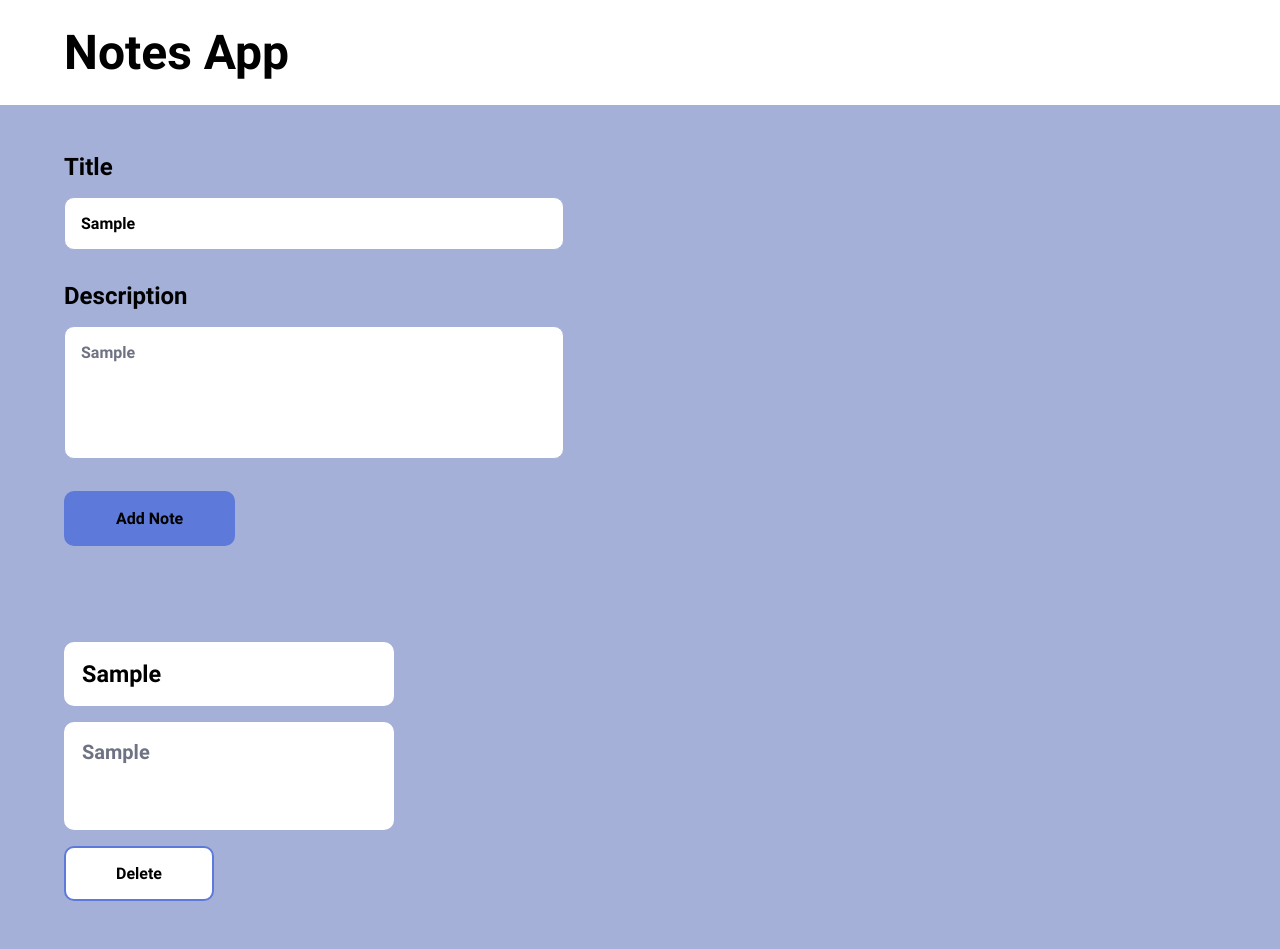
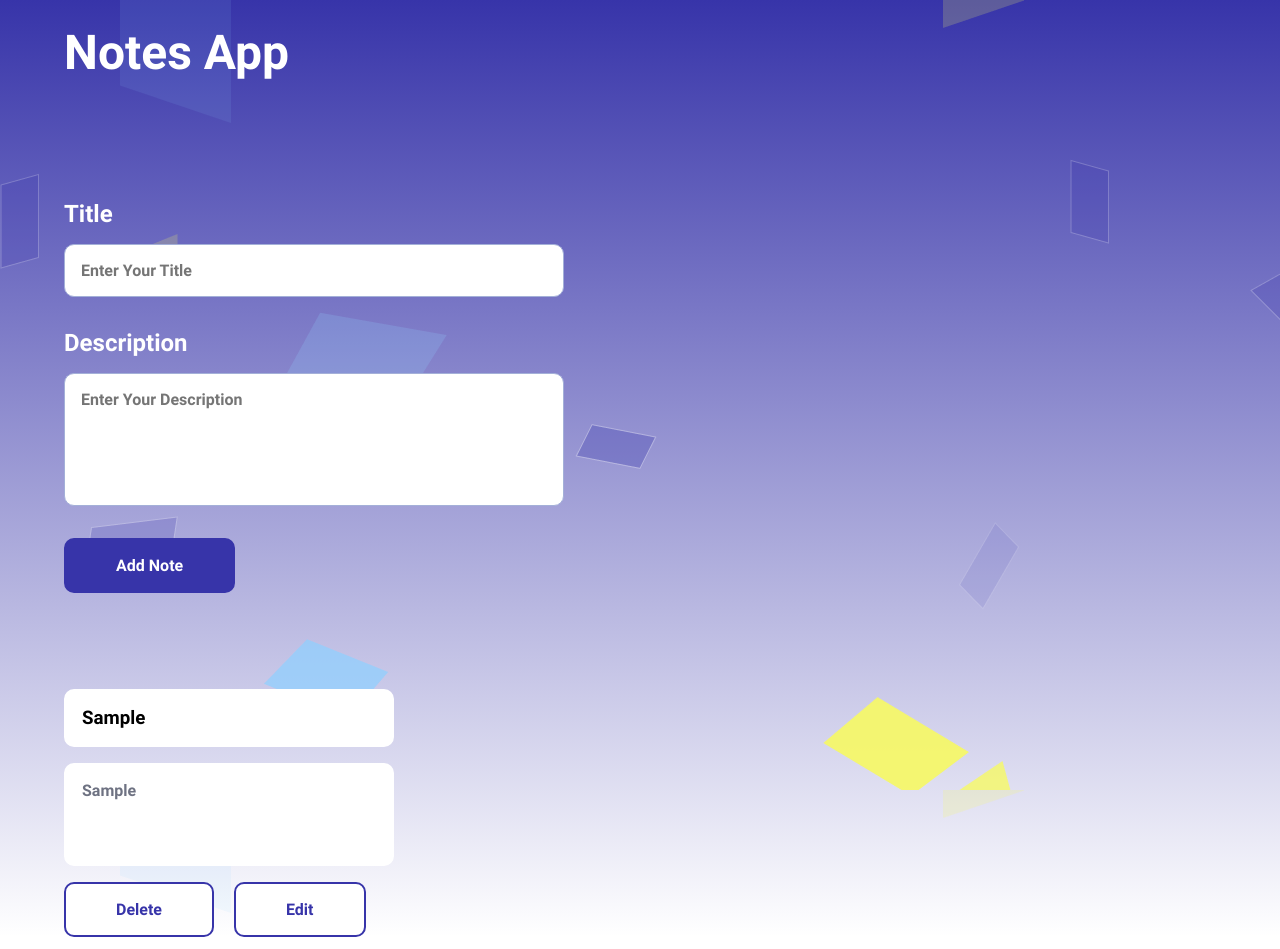
Before and after one commit to sandraNimeshajm/notes-app, a website built with webpack: page index.html in a window 1280 px wide. Both pictures are taken after typing "Sample", "Sample" into the empty fields and a click on the button "Add Note". Built offline with nearby package versions, Linux system fonts and the light colour scheme.

Commit message:
edit btn added

```diff
--- a/index.html
+++ b/index.html
@@ -8,7 +8,7 @@
     <link rel="stylesheet" href="./dist/style.css" />
   </head>
   <body>
-    <header class="header">
+    <header class="header | js-header">
       <div class="header__wrapper wrapper">
         <div class="header__logo">Notes App</div>
       </div>
--- a/src/scss/base/base.scss
+++ b/src/scss/base/base.scss
@@ -16,7 +16,7 @@
   @extend .roboto-16-normal;
   background-color: transparent;
   border: 2px solid transparent;
-  color: $black;
+  color: $white;
   border-radius: 10px;
   padding: 16px 50px;
   transition: background-color 0.3s, border 0.3s, color 0.3s;
--- a/src/scss/base/reset.scss
+++ b/src/scss/base/reset.scss
@@ -25,7 +25,22 @@ html {
 
 body {
   @extend .roboto-16-normal;
-  background-color: $main;
+  color: $white;
+  background: linear-gradient(180deg, $purple 0%, rgba(55, 52, 169, 0) 100%);
+  background-position: center;
+  background-repeat: no-repeat;
+  background-size: cover;
+  position: relative;
+
+  &::after {
+    content: "";
+    position: absolute;
+    top: 0;
+    left: 0;
+    width: 100%;
+    height: 100%;
+    background-image: url("/src/images/banner.png");
+  }
 }
 
 a {
--- a/src/scss/base/variables.scss
+++ b/src/scss/base/variables.scss
@@ -1,7 +1,8 @@
 $white: #fff;
 $black: #000;
 $main: #a4b0d8;
-$purple: #5d79da;
+
+$purple: #3734a9;
 $grey: #6e7282;
 
 $bounce: cubic-bezier(0.17, 0.67, 0.3, 1.33);
--- a/src/scss/components/header.scss
+++ b/src/scss/components/header.scss
@@ -1,7 +1,20 @@
 .header {
+  position: fixed;
+  top: 0;
+  left: 0;
   padding: 24px 0;
   width: 100%;
-  background-color: $white;
+  z-index: 10;
+  transition: background-color 0.3s, transform 0.3s, opacity 0.3s;
+
+  &.not-top {
+    background-color: $white;
+    opacity: 0.7;
+  }
+
+  &.hide {
+    transform: translateY(-100%);
+  }
 }
 
 .header__logo {
--- a/src/scss/components/notes.scss
+++ b/src/scss/components/notes.scss
@@ -1,5 +1,10 @@
 .notes {
-  margin: 48px 0;
+  position: relative;
+  z-index: 20;
+}
+
+.notes__wrapper {
+  padding-top: 200px;
 }
 
 .notes__form {
@@ -41,7 +46,6 @@
   @extend .roboto-16-normal;
   background-color: $purple;
   border: 2px solid $purple;
-  color: $black;
   border-radius: 10px;
   padding: 16px 50px;
 
@@ -53,7 +57,7 @@
 }
 
 .notes__items {
-  @extend .roboto-20-normal;
+  @extend .roboto-16-normal;
   max-width: 1430px;
   width: 100%;
   display: flex;
@@ -84,11 +88,15 @@
 .notes__item-btn {
   background-color: $white;
   border: 2px solid $purple;
-  color: $black;
+  color: $purple;
 
   @include hover {
     background-color: $purple;
     border: 2px solid $purple;
     color: $white;
   }
+
+  &:not(:last-child) {
+    margin-right: 16px;
+  }
 }
--- a/src/ts/components/notesApp.ts
+++ b/src/ts/components/notesApp.ts
@@ -30,11 +30,17 @@ const notesApp = () => {
     }
 
     if (titleValue) {
-      newNote.innerHTML = `<h3 class="notes__item-title">${titleValue}</h3>
-                          <p class="notes__item-description">${descValue}</p>
-                          <button  class="btn notes__item-btn | js-delete">Delete</button>
-  `;
+      newNote.innerHTML = `<h3 class="notes__item-title | js-text ">${titleValue}</h3>
+                            <p class="notes__item-description | js-text">${descValue}</p>
+                            <button  class="btn notes__item-btn | js-delete">Delete</button>
+                            <button  class="btn notes__item-btn | js-edit">Edit</button>
+
+    `;
+
       notesContainer.appendChild(newNote);
+      notesTitle.value = "";
+      notesDescription.value = "";
+
       updateNotes();
     }
 
@@ -42,6 +48,16 @@ const notesApp = () => {
     deleteBtn.addEventListener("click", deleteNotes);
     function deleteNotes() {
       newNote.remove();
+      updateNotes();
+    }
+
+    const texts = newNote.querySelectorAll(".js-text");
+    const editBtn = newNote.querySelector(".js-edit");
+    editBtn.addEventListener("click", editNotes);
+    function editNotes() {
+      texts.forEach((text) => {
+        text.contentEditable = true;
+      });
       updateNotes();
     }
   }
--- /dev/null
+++ b/src/ts/components/stickyHeader.ts
@@ -0,0 +1,25 @@
+const stickyHeader = () => {
+  const header = document.querySelector(".js-header");
+
+  let prevPosY = window.scrollY;
+  if (window.scrollY > 10) {
+    header.classList.add("not-top");
+  }
+
+  window.addEventListener("scroll", () => {
+    const posY = window.scrollY;
+    if (posY < 10) {
+      header.classList.remove("not-top");
+    } else {
+      header.classList.add("not-top");
+    }
+    if (posY < prevPosY || posY <= 0) {
+      header.classList.remove("hide");
+    } else {
+      header.classList.add("hide");
+    }
+    prevPosY = posY;
+  });
+};
+
+export default stickyHeader;
--- a/src/ts/main.ts
+++ b/src/ts/main.ts
@@ -1,3 +1,6 @@
+import stickyHeader from "./components/stickyHeader";
 import notesApp from "./components/notesApp";
 
+
+stickyHeader();
 notesApp();
```
Also changed, not shown: dist/8166c5eeffca3ef496d5.png (added), dist/main.js, dist/style.css, src/images/banner.png (added).
